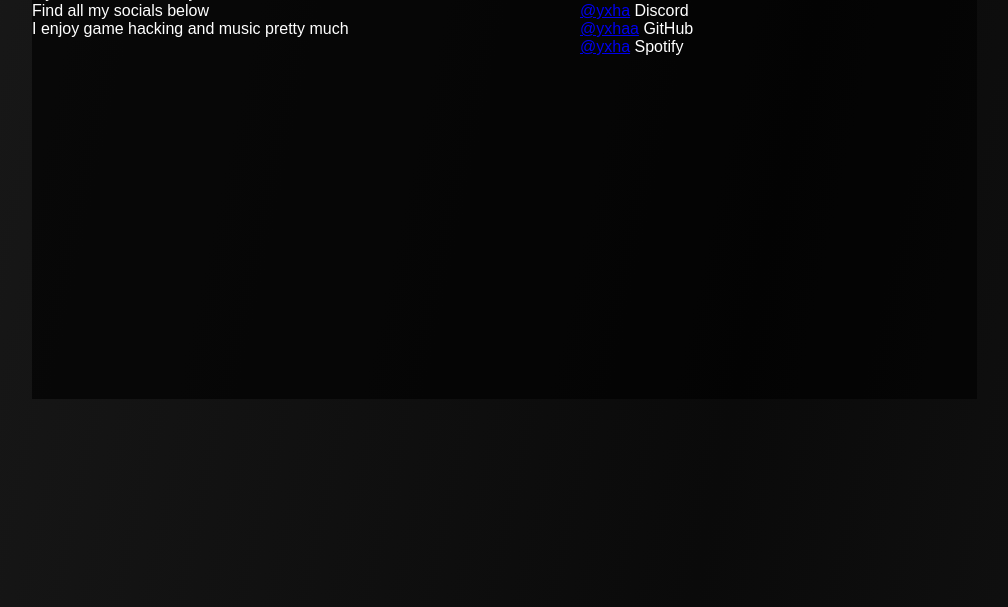
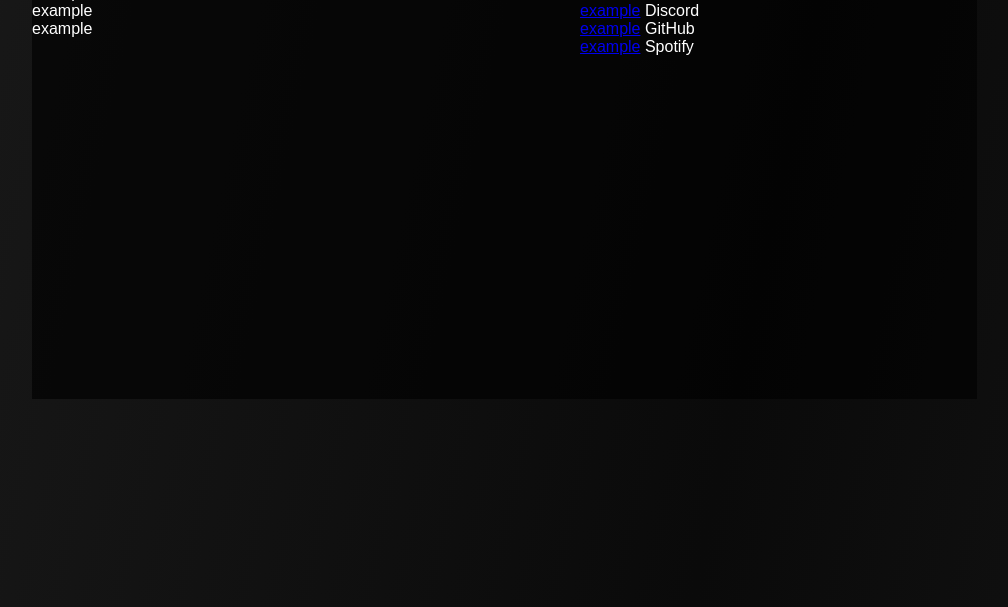
Before and after one commit to nodepec/web1, a plain HTML site: page index.html in a window 1280 px wide. Shown: the part 193-800 px from the top of the page, without its empty margins (93-1101 px from the left). Drawn offline with Linux system fonts and the light colour scheme.

Commit message:
Update index.html

```diff
--- a/index.html
+++ b/index.html
@@ -192,15 +192,15 @@
       <div class="gwd-div-1yay"></div>
       <div class="gwd-div-1gqk">
         <div class="gwd-div-gnw7">
-          <p class="gwd-p-pvjp">My website kind of lazy<br>Find all my socials below<br>I enjoy game hacking and music pretty much</p>
+          <p class="gwd-p-pvjp">example<br>example<br>example</p>
         </div>
       </div>
       <div class="gwd-div-1dzf">
         <p class="gwd-p-1u73"><br></p>
-        <p class="gwd-p-m8q6">Socials:<br><a href="https://discordapp.com/users/959726531989614622">@yxha</a> Discord<br><a href="https://github.com/yxhaa">@yxhaa</a> GitHub<br><a href="https://open.spotify.com/user/pylitrn5rvyy1bvtgn950ug13">@yxha</a> Spotify</span></div>
+        <p class="gwd-p-m8q6">Socials:<br><a href="https://discordapp.com/users/">example</a> Discord<br><a href="https://github.com/">example</a> GitHub<br><a href="https://open.spotify.com/user/">example</a> Spotify</span></div>
     </div>
     <img class="gwd-img-crc1" src="images/logo.png">
-    <p class="gwd-p-m40u">YenSe7en</p>
+    <p class="gwd-p-m40u">yuan</p>
     <p class="gwd-p-qlft">;)</p>
   </div>
 
```
